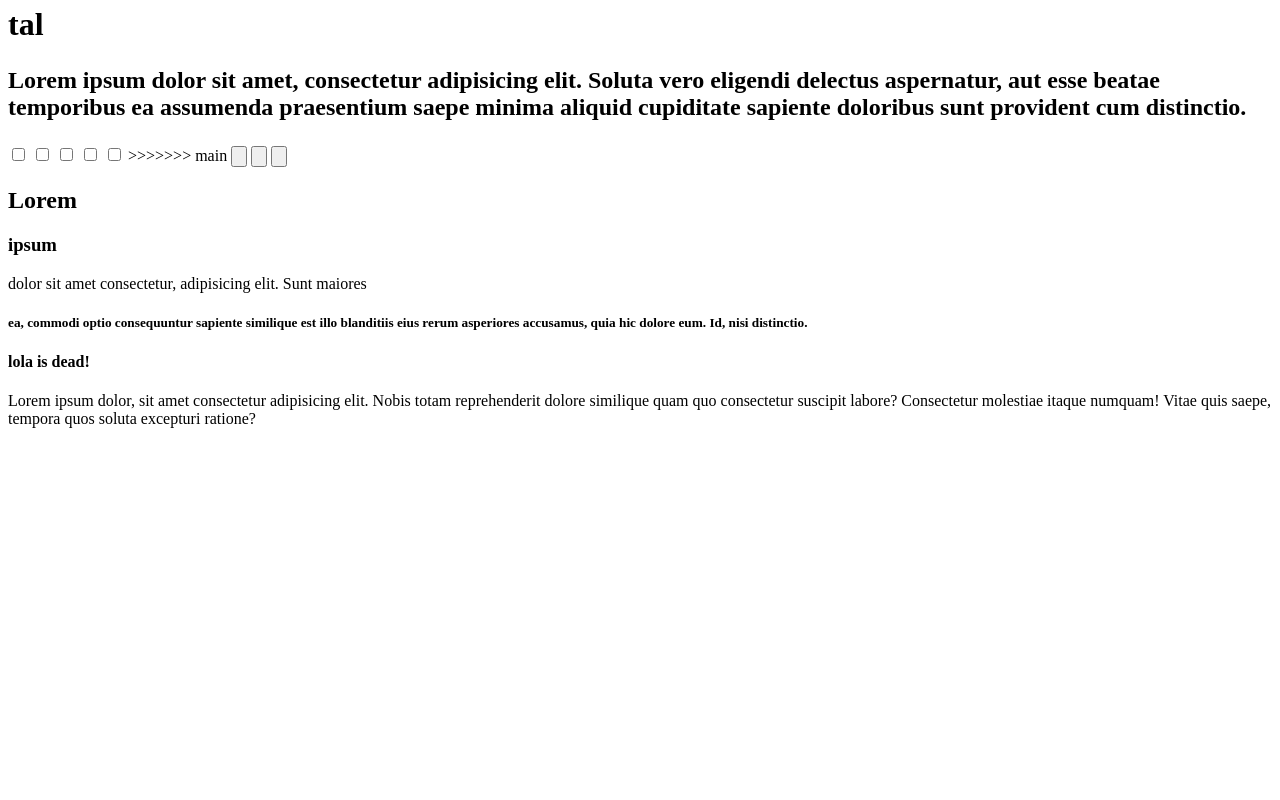
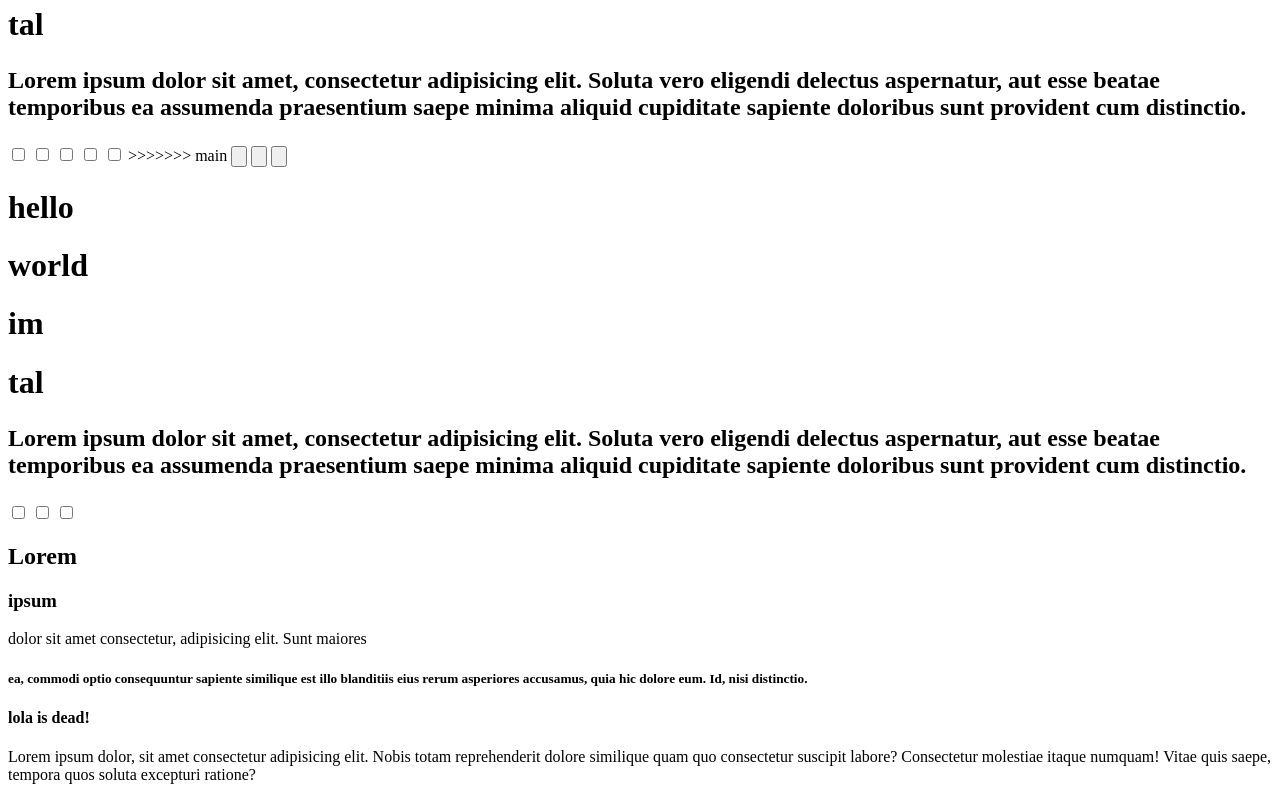
Before and after one commit to tal0311/gitadvanced, a plain HTML site: page index.html in a window 1280 px wide. Shown: the part 914-1714 px from the top of the page. Before the commit the page ends 1358 px from the top, so only its background shows below. Drawn offline with Linux system fonts and the light colour scheme.

Commit message:
pulling h1s

```diff
--- a/index.html
+++ b/index.html
@@ -55,6 +55,23 @@
       <input type="button" value="" />
       <input type="button" value="" />
       <input type="button" value="" />
+      <h1>hello</h1>
+      <h1>world</h1>
+      <h1>im</h1>
+      <h1>tal</h1>
+    </form>
+    <h2>
+      <p>
+        Lorem ipsum dolor sit amet, consectetur adipisicing elit. Soluta vero
+        eligendi delectus aspernatur, aut esse beatae temporibus ea assumenda
+        praesentium saepe minima aliquid cupiditate sapiente doloribus sunt
+        provident cum distinctio.
+      </p>
+    </h2>
+    <form>
+      <input type="checkbox" name="" id="" />
+      <input type="checkbox" name="" id="" />
+      <input type="checkbox" name="" id="" />
     </form>
     <main>
       <h2>
```
